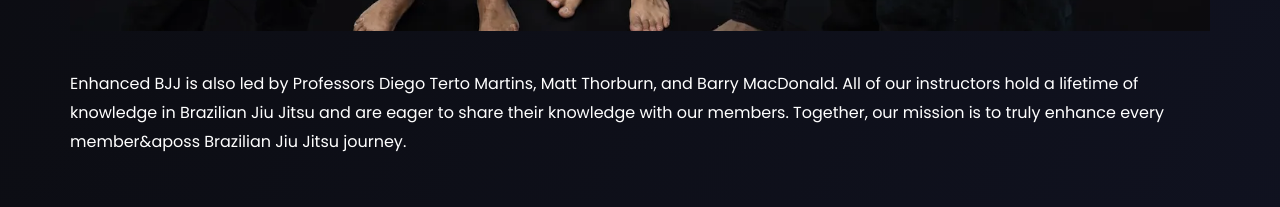
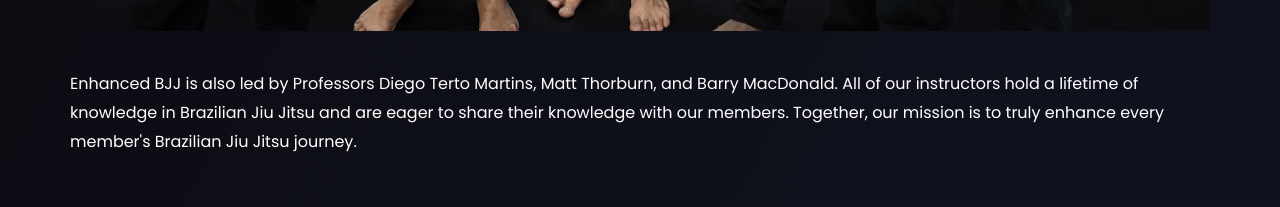
Before and after one commit to DTM10/enhanced-bjj, a React (Vite) app: page /about-us in a window 1280 px wide. Shown: the part 1783-1990 px from the top of the page. Built offline with nearby package versions, Linux system fonts and the light colour scheme.

Commit message:
Fix typo on the About Me page

```diff
--- a/src/pages/AboutUs/AboutUs.jsx
+++ b/src/pages/AboutUs/AboutUs.jsx
@@ -1,8 +1,8 @@
-import styles from './AboutUs.module.scss';
-import ImageTextSection from '../../components/ImageTextSection/ImageTextSection';
-import teamImage from '../../assets/images/team.webp';
-import founders from '../../assets/images/about-us.webp';
-import { Helmet } from 'react-helmet';
+import styles from "./AboutUs.module.scss";
+import ImageTextSection from "../../components/ImageTextSection/ImageTextSection";
+import teamImage from "../../assets/images/team.webp";
+import founders from "../../assets/images/about-us.webp";
+import { Helmet } from "react-helmet";
 
 export default function AboutUs() {
   //   const writtenContent = (
@@ -25,7 +25,7 @@
   //     </div>
   //   );
   return (
-    <section className={styles['about-us']}>
+    <section className={styles["about-us"]}>
       <Helmet>
         <title>About Us | Enhanced BJJ</title>
         <meta
@@ -61,7 +61,7 @@
           content="https://enhancedbjj.com/images/about-us.webp"
         />
       </Helmet>
-      <div className={styles['about-us-container']}>
+      <div className={styles["about-us-container"]}>
         <h1>About Us</h1>
 
         <ImageTextSection
@@ -75,14 +75,14 @@
         headed by Professor Jeff Joslin. Professor Jeff Joslin is a black belt
         under Romero “Jacare” Cavalcanti."
         />
-        <div className={styles['banner']}>
+        <div className={styles["banner"]}>
           <img src={teamImage} alt="Enhanced BJJ Professors" />
           <p>
             Enhanced BJJ is also led by Professors Diego Terto Martins, Matt
             Thorburn, and Barry MacDonald. All of our instructors hold a
             lifetime of knowledge in Brazilian Jiu Jitsu and are eager to share
             their knowledge with our members. Together, our mission is to truly
-            enhance every member&aposs Brazilian Jiu Jitsu journey.
+            enhance every member's Brazilian Jiu Jitsu journey.
           </p>
           {/* <p>
             From left to right: Professors Barry, Diego, Hawk, Max, and Matt
```
